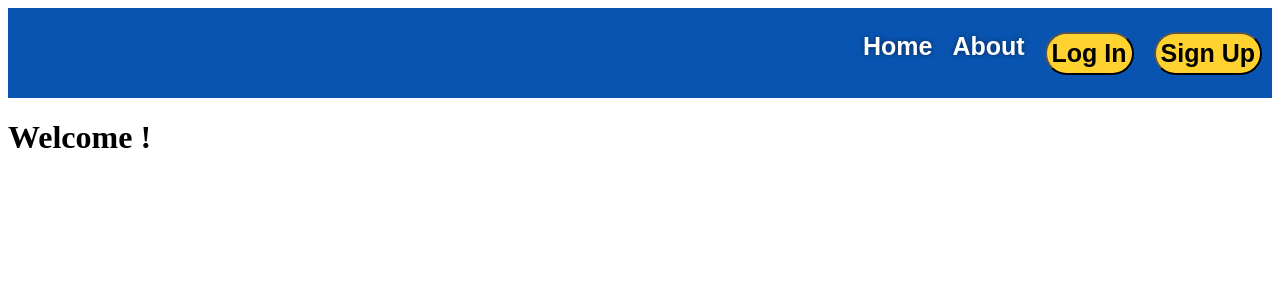
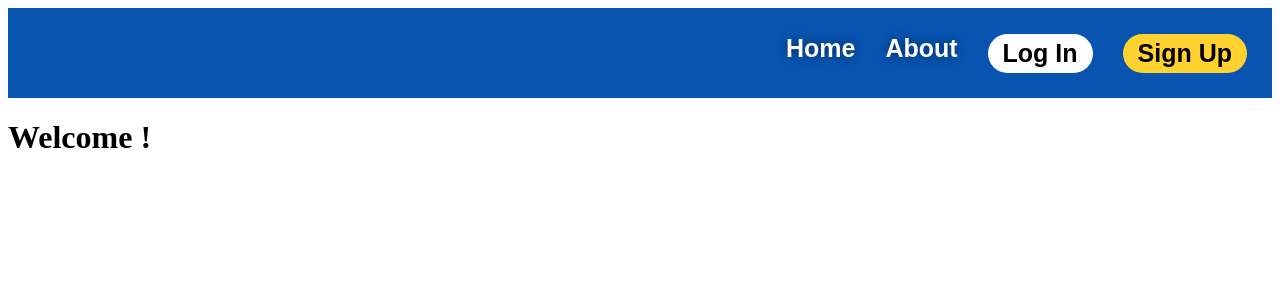
Before and after one commit to makeitMVPadmin/Communiti, a React (Create React App) app: page / in a window 1280 px wide. Shown: the top 300 px of the page. Built offline with nearby package versions, Linux system fonts and the light colour scheme; a small style sheet from the web is missing.

Commit message:
Made button color dynamic; messing with styling

```diff
--- a/src/components/Button/Button.jsx
+++ b/src/components/Button/Button.jsx
@@ -1,9 +1,12 @@
 import "./Button.scss"
 
-export default function Button({buttonText}) {
+export default function Button({buttonText, color}) {
+    const buttonStyle = {
+        backgroundColor: color
+    }
     return(
         <>
-            <button>{buttonText}</button>
+            <button style={buttonStyle}>{buttonText}</button>
         </>
     )
 }
--- a/src/components/Button/Button.scss
+++ b/src/components/Button/Button.scss
@@ -1,9 +1,9 @@
 button {
     color: #000000;
-    background-color: #FFD22F;
     border-radius: 25px;
+    border: none;
     font-family: "Gilroy", sans-serif;
     font-weight: 700;
     font-size: 25px;
-    padding: 5px 5px;
+    padding: 5px 15px;
 }
--- a/src/components/Navbar/Navbar.jsx
+++ b/src/components/Navbar/Navbar.jsx
@@ -9,8 +9,8 @@ export default function Navbar () {
                 <ul className="nav-links">
                     <li>Home</li>
                     <li>About</li>
-                    <li><Button buttonText="Log In"/></li>
-                    <li><Button buttonText="Sign Up"/></li>
+                    <li><Button color="#FFFFFF" buttonText="Log In"/></li>
+                    <li><Button color="#FFD22F" buttonText="Sign Up"/></li>
                 </ul>
             </nav>
         </>
--- a/src/components/Navbar/Navbar.scss
+++ b/src/components/Navbar/Navbar.scss
@@ -12,18 +12,23 @@
     z-index: 100;
     display: flex;
     align-items: center;
-    justify-content: flex-end;
+    // justify-content: flex-end;
   }
 
   ul {
     list-style: none;
     padding: 0;
     display: flex;
+    margin-left: auto;
   }
 
   li {
-    margin: 0 10px;
-    text-shadow: 0 0 5px rgba(0, 0, 0, 0.5);
+    margin: 0 15px;
+    text-shadow: 0 0 10px rgba(0, 0, 0, 0.5);
+  }
+
+  li:last-child button {
+    margin-right: 10px;
   }
   .nav-links {
     display: flex;
```
